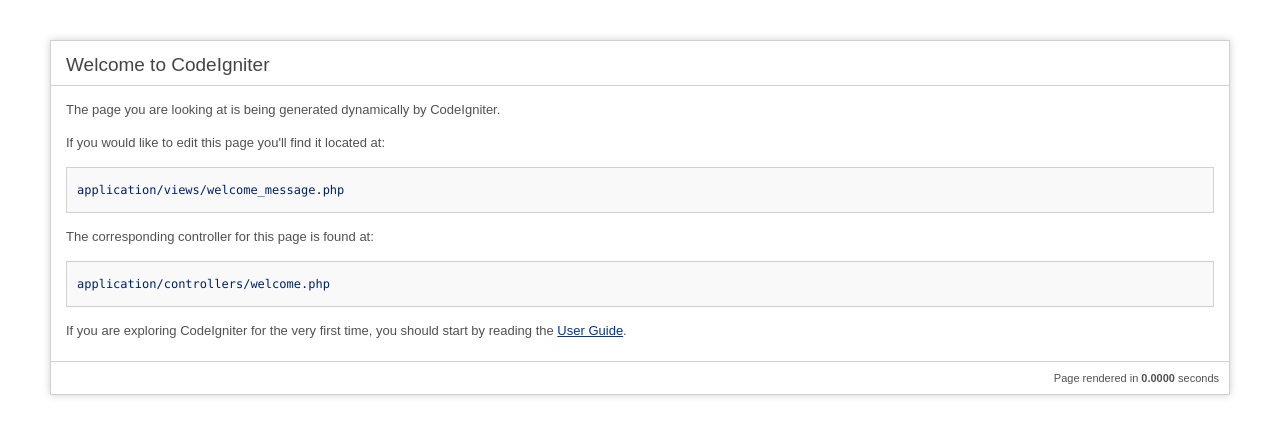
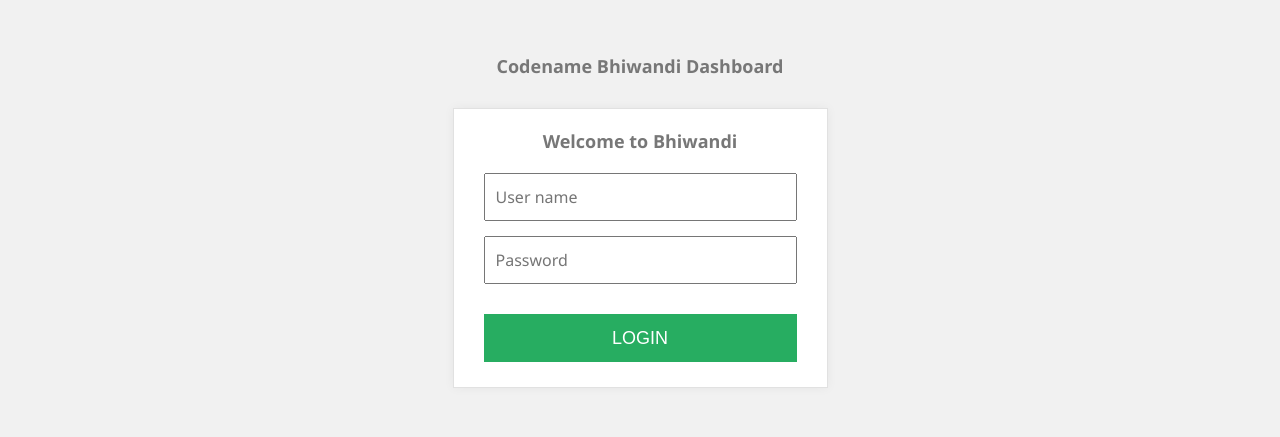
Before and after one commit to FangedParakeet/codename_bhiwandi, a CodeIgniter app: page /index.php/welcome/index in a window 1280 px wide. Shown: the top 437 px of the page. Run offline with CodeIgniter, Linux system fonts and the light colour scheme.

Commit message:
see how hard I'm working, Saba; login initialised, suck it ion auth

```diff
--- a/application/config/ion_auth.php
+++ b/application/config/ion_auth.php
@@ -85,7 +85,7 @@ $config['site_title']           = "Example.com"; 		// Site Title, example.com
 $config['admin_email']          = "admin@example.com"; 	// Admin Email, admin@example.com
 $config['default_group']        = 'members'; 			// Default group, use name
 $config['admin_group']          = 'admin'; 				// Default administrators group, use name
-$config['identity']             = 'email'; 				// A database column which is used to login with
+$config['identity']             = 'username'; 				// A database column which is used to login with
 $config['min_password_length']  = 8; 					// Minimum Required Length of Password
 $config['max_password_length']  = 20; 					// Maximum Allowed Length of Password
 $config['email_activation']     = FALSE; 				// Email Activation for registration
--- a/application/config/routes.php
+++ b/application/config/routes.php
@@ -38,7 +38,7 @@
 |
 */
 
-$route['default_controller'] = "manage";
+$route['default_controller'] = "welcome";
 $route['404_override'] = '';
 
 
--- a/application/controllers/manage.php
+++ b/application/controllers/manage.php
@@ -1,7 +1,7 @@
 <?php
 
 class Manage extends CI_Controller {
-	//wutup, Saba
+
 	private $cModel;
 	function __construct() {
 		parent::__construct();
--- a/application/controllers/welcome.php
+++ b/application/controllers/welcome.php
@@ -17,10 +17,26 @@ class Welcome extends CI_Controller {
 	 * map to /index.php/welcome/<method_name>
 	 * @see http://codeigniter.com/user_guide/general/urls.html
 	 */
+
+	private $cModel;
+	function __construct() {
+		parent::__construct();
+		$this->cModel = new Common_model();
+	}
+
 	public function index()
 	{
-		$this->load->view('welcome_message');
+		$this->load->view('auth/login');
 	}
+
+	public function authorize(){
+		$user = $_POST['identity'];
+		$pass = $_POST['password'];
+
+
+
+	}
+
 }
 
 /* End of file welcome.php */
--- a/application/models/ion_auth_model.php
+++ b/application/models/ion_auth_model.php
@@ -851,7 +851,7 @@ class Ion_auth_model extends CI_Model
 
 		$this->trigger_events('extra_where');
 
-		$query = $this->db->select($this->identity_column . ', username, email, id, password, active, last_login')
+		$query = $this->db->select($this->identity_column . ', username, id, password')
 		                  ->where($this->identity_column, $this->db->escape_str($identity))
 		                  ->limit(1)
 		                  ->get($this->tables['users']);
--- a/application/views/auth/login.php
+++ b/application/views/auth/login.php
@@ -4,10 +4,10 @@
 <html xmlns="http://www.w3.org/1999/xhtml">
     <head>
         <meta http-equiv="Content-Type" content="text/html; charset=utf-8" />
-        <title><?=$this->config->item('admin_app_name')?> login page</title>
+        <title><?=$this->config->item('admin_app_name')?> Login Page</title>
         <meta name="author" content="Amit Shah" />
-        <meta name="description" content="Asus-fonepad Dashboard" />
-        <meta name="application-name" content="Asus-fonepad Dashboard" />
+        <meta name="description" content="Bhiwandi Dashboard" />
+        <meta name="application-name" content="Bhiwandi Dashboard" />
 
         <!-- Mobile Specific Metas -->
         <meta name="viewport" content="width=device-width, initial-scale=1.0" />
@@ -22,8 +22,8 @@
             <div><?php echo $message;?></div>
 
             <div class="login-form">
-                <form class="form-horizontal" action="<?php echo base_url()?>auth/login" method="post" id="loginForm" >
-                    <h1>Admin Login</h1>
+                <form class="form-horizontal" action="<?php echo base_url()?>welcome/authorize" method="post" id="loginForm" >
+                    <h1>Welcome to Bhiwandi</h1>
                     <input name="identity" id="identity" type="text" class="text" placeholder="User name" required/>
                     <input name="password" id="password" type="password" class="text" placeholder="Password" required/>
                     <input type="submit" class="submit-login" value="Login" />
```
